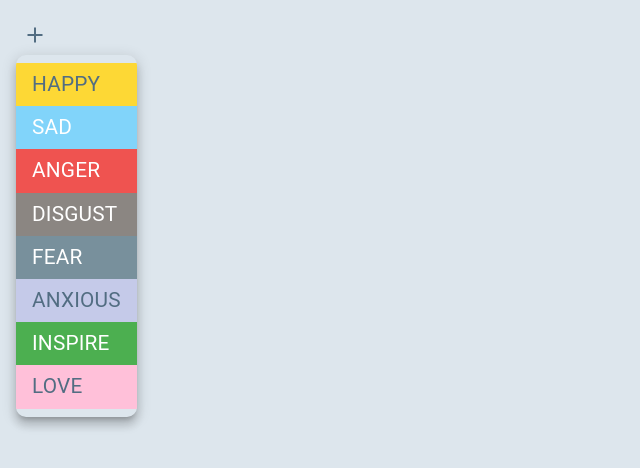
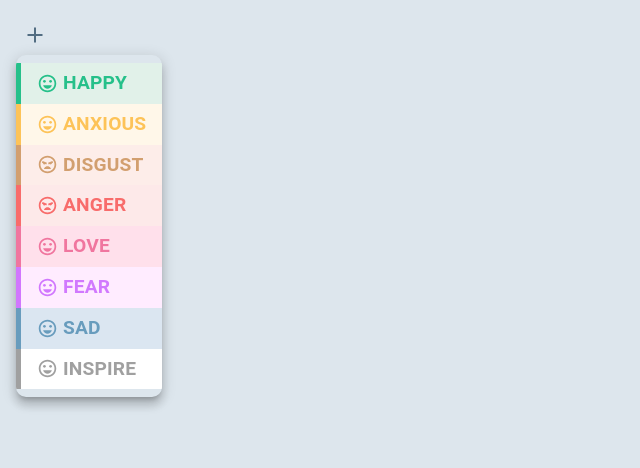
Before and after one commit to Ahmed-Mohammed-11/Grey, a Next.js app in the folder front_end/: page /components/feelingsFilter in a window 1280 px wide. Both pictures are taken after a click on the button "Feelings Filter". Shown: the top 468 px of the page, without its empty margins (0-640 px from the left). Built offline with nearby package versions, Linux system fonts and the light colour scheme.

Commit message:
SG-202 created new fealings theme

```diff
--- a/front_end/src/app/components/feelingsFilter/page.tsx
+++ b/front_end/src/app/components/feelingsFilter/page.tsx
@@ -4,7 +4,12 @@ import styles from "./page.module.css"
 import {Box} from "@mui/system";
 import {IoMdAdd} from "react-icons/io";
 import {Chip, IconButton, Menu, MenuItem, Tooltip} from "@mui/material";
+import FaceIcon from '@mui/icons-material/Face';
 import Feeling from "@/app/entities/dtos/Feeling";
+import {MdOutlineEmojiEmotions} from "react-icons/md";
+import {BsEmojiAngry, BsEmojiFrown, BsEmojiHeartEyes, BsEmojiSurprise} from "react-icons/bs";
+import {SlOptions} from "react-icons/sl";
+import {BiAngry} from "react-icons/bi";
 
 export default function FeelingsFilter(props: any) {
     const [anchorEl, setAnchorEl] = React.useState<null | HTMLElement>(null);
@@ -17,11 +22,32 @@ export default function FeelingsFilter(props: any) {
     const [isFeelingsValid, setIsFeelingsValid] = React.useState(false);
     const [fullFeelings, setFullFeelings] = React.useState(false);
 
-    const allFeelings = new Set<Feeling>([
-        Feeling.HAPPY, Feeling.SAD,
-        Feeling.ANGER, Feeling.DISGUST,
-        Feeling.FEAR, Feeling.ANXIOUS,
-        Feeling.INSPIRE, Feeling.LOVE]);
+    const allFeelings = new Set<Feeling>(
+        [
+            Feeling.HAPPY,
+            Feeling.ANXIOUS,
+            Feeling.DISGUST,
+            Feeling.ANGER,
+            Feeling.LOVE,
+            Feeling.FEAR,
+            Feeling.SAD,
+            Feeling.INSPIRE
+        ]
+    );
+
+    const emojiMap = new Map<Feeling, any>(
+        [
+            // <TagFacesIcon style={{color: '#26c08a', fontSize: '21px'}}/>
+            [Feeling.HAPPY, <MdOutlineEmojiEmotions style={{color: '#26c08a', fontSize: '21px'}}/>],
+            [Feeling.ANXIOUS, <MdOutlineEmojiEmotions style={{color: '#fdc358', fontSize: '21px'}}/>],
+            [Feeling.DISGUST, <BiAngry style={{color: '#d29f6fff', fontSize: '21px'}}/>],
+            [Feeling.ANGER, <BiAngry style={{color: '#f86c6b', fontSize: '21px'}}/>],
+            [Feeling.LOVE, <MdOutlineEmojiEmotions style={{color: '#f0769f', fontSize: '21px'}}/>],
+            [Feeling.FEAR, <MdOutlineEmojiEmotions style={{color: '#a60dfd84', fontSize: '21px'}}/>],
+            [Feeling.SAD, <MdOutlineEmojiEmotions style={{color: '#689cbd', fontSize: '21px'}}/>],
+            [Feeling.INSPIRE, <MdOutlineEmojiEmotions style={{color: '#5252528c', fontSize: '21px'}}/>]
+        ]
+    );
 
     const handleFeelingsChange = () => {
         if (selectedFeelings.size === 0) setIsFeelingsValid(false);
@@ -50,15 +76,18 @@ export default function FeelingsFilter(props: any) {
             <Box>
                 {Array.from(selectedFeelings).map((feeling: any, feelingIndex: any) => (
                     <Chip
-                        label={feeling}
+                        //initiate to empty object to avoid error
+                        icon={emojiMap.get(feeling) ?  emojiMap.get(feeling) : <FaceIcon/>}
+                        label = {feeling}
                         className={`${feeling} ${styles.chip}`}
                         onDelete={handleDelete(feeling)}
+                        style={{borderRadius: '5px'}}
                         key={feelingIndex}
                     />
                 ))}
             </Box>
 
-            <Tooltip title="Feelings Filter">
+            <Tooltip title="Feelings Filter" style={{borderRadius: '5px'}}>
                 <IconButton
                     id="basic-button"
                     disabled={fullFeelings}
@@ -78,8 +107,8 @@ export default function FeelingsFilter(props: any) {
                 MenuListProps={{'aria-labelledby': 'basic-button'}}>
                 {Array.from(allFeelings).filter((feeling) =>
                     !selectedFeelings.has(feeling)).map((feeling: any, feelingIndex: any) => (
-                    <MenuItem className={`${feeling} ${styles.menu_item}`} onClick={handleAdd(feeling)}>
-                        {feeling}
+                    <MenuItem  className={`${feeling} ${styles.menu_item}`} onClick={handleAdd(feeling)}>
+                        {emojiMap.get(feeling) ?  emojiMap.get(feeling) : <FaceIcon/>} <span>&nbsp;</span> {feeling}
                     </MenuItem>
                 ))}
             </Menu>
--- a/front_end/src/app/components/popup/page.tsx
+++ b/front_end/src/app/components/popup/page.tsx
@@ -96,7 +96,7 @@ export default function PopupScreen(props: any) {
                             <div className={styles.profile}>
                                 <User name={'@' + username} backgroundColor={"#9DB2BF"}/>
                             </div>
-                            <FeelingsFilter limit={3} onDataChange={setSelectedFeelings}/>
+                            <FeelingsFilter style={{borderRadius: '5px'}} limit={3} onDataChange={setSelectedFeelings}/>
                             <TextareaAutosize
                                 className={styles.input}
                                 maxLength={5000}
--- a/front_end/src/app/components/post/page.tsx
+++ b/front_end/src/app/components/post/page.tsx
@@ -57,7 +57,7 @@ export default function Post(props: any) {
                 <Box className={styles.post_header}>
                     <ListItem>
                         {Array.from(post.postFeelings).map((feeling: any, feelingIndex: any) => (
-                            <Chip className={feeling} key={feelingIndex} label={feeling}></Chip>
+                            <Chip className={feeling} key={feelingIndex} label={feeling} style={{margin: '0.5%', borderRadius: '5px'}}></Chip>
                         ))}
                     </ListItem>
 
--- a/front_end/src/app/entities/dtos/Feeling.ts
+++ b/front_end/src/app/entities/dtos/Feeling.ts
@@ -1,4 +1,5 @@
 enum Feeling {
+
     DISGUST = "DISGUST",
 
     HAPPY = "HAPPY",
--- a/front_end/src/app/globals.css
+++ b/front_end/src/app/globals.css
@@ -1,70 +1,73 @@
-.DISGUST {
-    margin: 0 1% 0 0;
-    background-color: #8B8682 !important;
-    color: white !important;
-    letter-spacing: 2px;
-    font-family: "Montserrat", sans-serif;
-    font-weight: 900;
-}
-
 .HAPPY {
-    margin: 0 1% 0 0;
-    background-color: #FDD835 !important;
-    letter-spacing: 2px;
-    font-family: "Montserrat", sans-serif;
-    font-weight: 900;
+    background-color: #e1f1e9 !important;
+    letter-spacing: 1px;
+    font-size: 1.2rem !important;
+    font-weight: bold !important;
+    border-left: 5px solid #26c08a !important;
+    color: #26c08a !important;
 }
 
 .SAD {
-    margin: 0 1% 0 0;
-    background-color: #81D4FA !important;
-    color: white !important;
-    letter-spacing: 2px;
-    font-family: "Montserrat", sans-serif;
-    font-weight: 900;
+    background-color: #dbe6f1 !important;
+    letter-spacing: 1px;
+    font-size: 1.2rem !important;
+    font-weight: bold !important;
+    border-left: 5px solid #689cbd !important;
+    color: #689cbd !important;
+}
+
+.DISGUST {
+    background-color: #fdede9 !important;
+    letter-spacing: 1px;
+    font-size: 1.2rem !important;
+    font-weight: bold !important;
+    border-left: 5px solid #d29f6fff !important;
+    color: #d29f6fff !important;
 }
 
 .FEAR {
-    margin: 0 1% 0 0;
-    background-color: #78909C !important;
-    color: white !important;
-    letter-spacing: 2px;
-    font-family: "Montserrat", sans-serif;
-    font-weight: 900;
+    background-color: #ffecff !important;
+    letter-spacing: 1px;
+    font-size: 1.2rem !important;
+    font-weight: bold !important;
+    border-left: 5px solid #a60dfd84 !important;
+    color: #a60dfd84 !important;
 }
 
 .ANGER {
-    margin: 0 1% 0 0;
-    background-color: #EF5350 !important;
-    color: white !important;
-    letter-spacing: 2px;
-    font-family: "Montserrat", sans-serif;
-    font-weight: 900;
+    background-color: #fde9e9 !important;
+    letter-spacing: 1px;
+    font-size: 1.2rem !important;
+    font-weight: bold !important;
+    border-left: 5px solid #f86c6b !important;
+    color: #f86c6b !important;
 }
 
 .ANXIOUS {
-    margin: 0 1% 0 0;
-    background-color: #C5CAE9 !important;
-    letter-spacing: 2px;
-    font-family: "Montserrat", sans-serif;
-    font-weight: 900;
+    background-color: #fff7e9 !important;
+    letter-spacing: 1px;
+    font-size: 1.2rem !important;
+    font-weight: bold !important;
+    border-left: 5px solid #fdc358 !important;
+    color: #fdc358 !important;
 }
 
 .LOVE {
-    margin: 0 1% 0 0;
-    background-color: #FFC0D9 !important;
-    letter-spacing: 2px;
-    font-family: "Montserrat", sans-serif;
-    font-weight: 900;
+    background-color: #ffe0eb !important;
+    letter-spacing: 1px;
+    font-size: 1.2rem !important;
+    font-weight: bold !important;
+    border-left: 5px solid #f0769f !important;
+    color: #f0769f !important;
 }
 
 .INSPIRE {
-    margin: 0 1% 0 0;
-    background-color: #4CAF50 !important;
-    color: #FFFFFF !important;
-    letter-spacing: 2px;
-    font-family: "Montserrat", sans-serif;
-    font-weight: 900;
+    background-color: #ffffff !important;
+    letter-spacing: 1px;
+    font-size: 1.2rem !important;
+    font-weight: bold !important;
+    border-left: 5px solid #5252528c !important;
+    color: #5252528c !important;
 }
 
 
```
